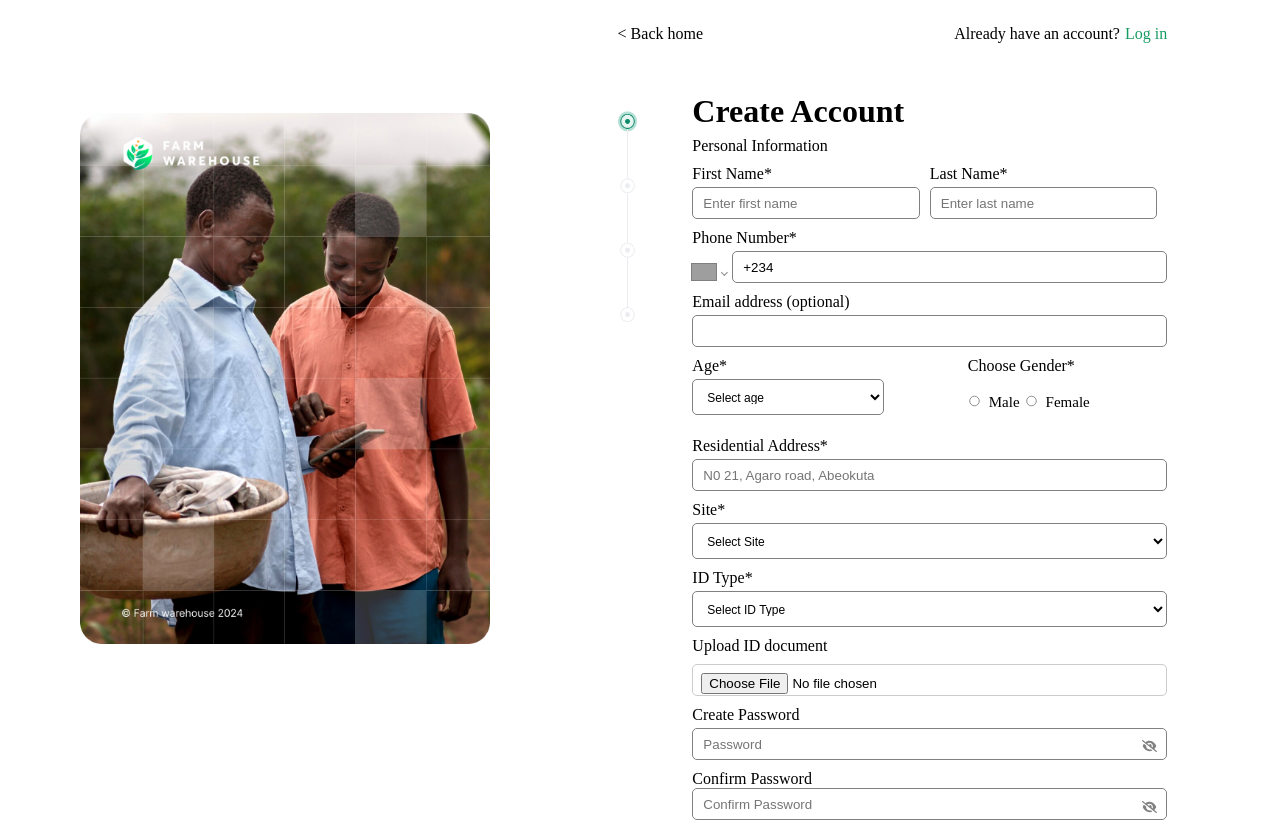
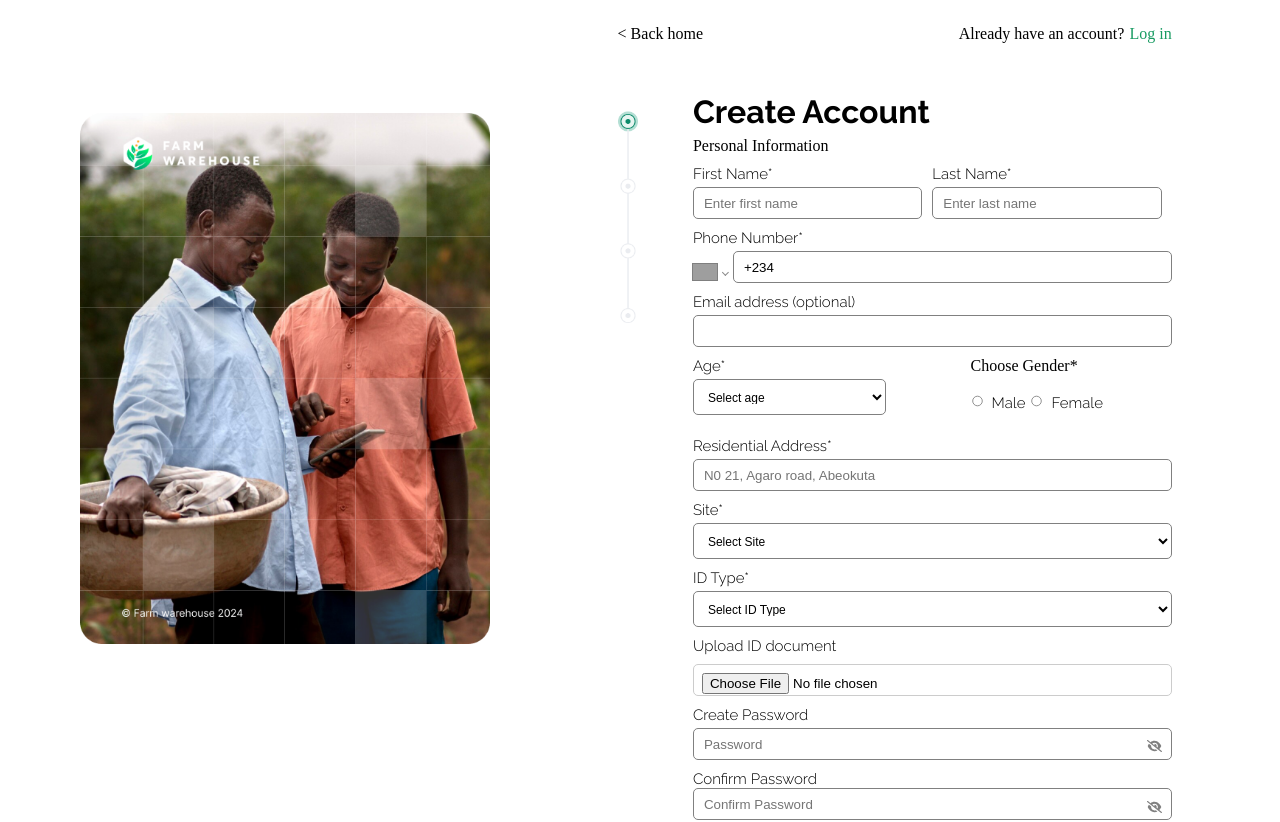
Before and after one commit to vincey101/fe-test, a React (Vite) app: page / in a window 1280 px wide. Shown: the top 822 px of the page. Built offline with nearby package versions, Linux system fonts and the light colour scheme; grey boxes are pictures that could not be loaded.

Commit message:
adding fonts

```diff
--- a/src/app.scss
+++ b/src/app.scss
@@ -7,9 +7,9 @@
   // <uniquifier>: Use a unique and descriptive class name
   // <weight>: Use a value from 100 to 900
 
-  .raleway-h1,
   h2,
-  h3 {
+  h3,
+  h1 {
     font-family: "Raleway", sans-serif;
     font-optical-sizing: auto;
     font-weight: 700;
@@ -19,10 +19,11 @@
   // <uniquifier>: Use a unique and descriptive class name
   // <weight>: Use a value from 100 to 900
 
-  .raleway-p {
+  label {
     font-family: "Raleway", sans-serif;
     font-optical-sizing: auto;
-    font-weight: bold;
+    font-weight: 300;
     font-style: normal;
+    font-size: 15px;
   }
 }
--- a/src/components/farmerinfo/Farmerinfo.jsx
+++ b/src/components/farmerinfo/Farmerinfo.jsx
@@ -87,7 +87,7 @@ const Form = () => {
 
         setPasswordError({
             length: isLengthValid ? 'Correct' : 'Must be at least 8 characters long.',
-            specialChar: containsSpecialChar ? 'Correct' : 'Must contain at least one special character (!@#$%^&*).'
+            specialChar: containsSpecialChar ? 'Correct' : 'Must contain at least one special character.'
         });
     };
 
```
